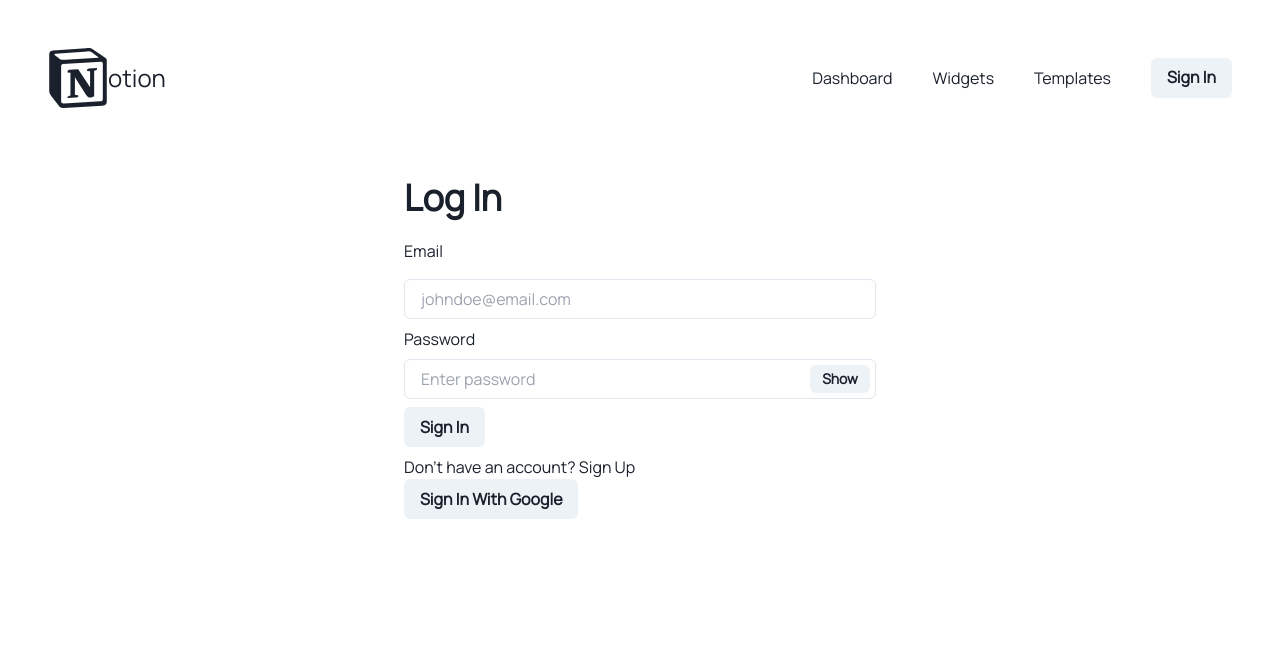
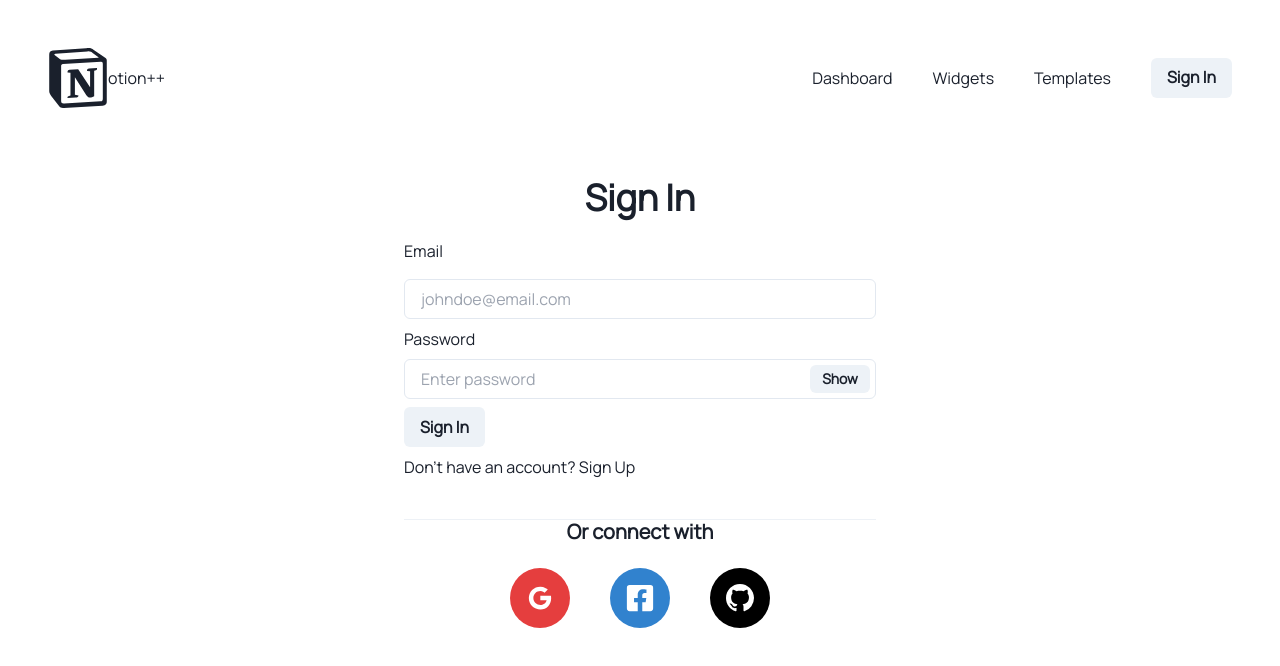
Before and after one commit to shiv-neel/lifelog, a Next.js app: page /SignIn in a window 1280 px wide. Shown: the top 666 px of the page. Built offline with nearby package versions, Linux system fonts and the light colour scheme; no server answers.

Commit message:
login ui

```diff
--- a/components/Navbar.tsx
+++ b/components/Navbar.tsx
@@ -10,10 +10,12 @@ const Navbar = () => {
 		<nav className='w-full'>
 			<ul className='flex justify-end items-center gap-10 py-12 mr-12'>
 				<li className='mr-auto ml-12'>
-					<a href='/' className='flex items-center text-2xl'>
-						<SiNotion className='text-6xl' />
-						otion
-					</a>
+					<Link href='/'>
+						<div className='flex items-center'>
+							<SiNotion className='text-6xl' />
+							otion++
+						</div>
+					</Link>
 				</li>
 				<li>
 					<Link href='/dashboard'>Dashboard</Link>
@@ -25,10 +27,15 @@ const Navbar = () => {
 					<Link href='/templates'>Templates</Link>
 				</li>
 				<li>
-					{user ? <Button onClick={logout}>Account</Button>:<Button>
-						<Link href='/SignIn'>Sign In</Link>
-					</Button>}
-
+					{user ? (
+						<Button onClick={logout}>
+							<Link href='/'>Sign Out</Link>
+						</Button>
+					) : (
+						<Button>
+							<Link href='/SignIn'>Sign In</Link>
+						</Button>
+					)}
 				</li>
 			</ul>
 		</nav>
--- /dev/null
+++ b/pages/Dashboard.tsx
@@ -0,0 +1,7 @@
+import React from 'react'
+
+const Dashboard = () => {
+	return <div>Dashboard</div>
+}
+
+export default Dashboard
--- a/pages/SignIn.tsx
+++ b/pages/SignIn.tsx
@@ -2,6 +2,7 @@ import {
 	Box,
 	Button,
 	ButtonGroup,
+	Divider,
 	FormControl,
 	FormLabel,
 	Heading,
@@ -11,20 +12,39 @@ import {
 } from '@chakra-ui/react'
 import React, { useEffect, useRef, useState } from 'react'
 import { useAuth } from '../utils/AuthContext'
+import { IoLogoGoogle } from 'react-icons/io'
+import { FaFacebookSquare } from 'react-icons/fa'
+import { BsGithub } from 'react-icons/bs'
 
 const SignIn = () => {
+	const [email, setEmail] = useState<string>('')
+	const [password, setPassword] = useState<string>('')
+	const [error, setError] = useState<string>('')
 	const [show, setShow] = useState(false)
 	const handleClick = () => setShow(!show)
 
-
+	const emailSignIn = useAuth().emailSignIn
 	const googleSignIn = useAuth().googleSignIn
 
+	const submitHandler = (e: any) => {
+		e.preventDefault()
+		emailSignIn(email, password)
+			.then((res) => console.log(res?.user))
+			.catch((err) => setError(err.toString()))
+	}
 	return (
 		<Box w={'lg'} className='flex flex-col justify-center mx-auto border-1 p-5'>
-			<Heading as='h1'>Log In</Heading>
+			<Heading as='h1' size='xl' className='flex justify-center'>
+				Sign In
+			</Heading>
 			<FormControl className='mt-5 space-y-2'>
 				<FormLabel htmlFor='email'>Email</FormLabel>
-				<Input id='email' type='email' placeholder='johndoe@email.com'/>
+				<Input
+					id='email'
+					type='email'
+					placeholder='johndoe@email.com'
+					onChange={(e) => setEmail(e.target.value)}
+				/>
 				<FormLabel htmlFor='password'>Password</FormLabel>
 				<InputGroup size='md'>
 					<Input
@@ -32,22 +52,63 @@ const SignIn = () => {
 						type={show ? 'text' : 'password'}
 						placeholder='Enter password'
 						id='password'
+						onChange={(e) => setPassword(e.target.value)}
 					/>
+
 					<InputRightElement width='4.5rem'>
 						<Button h='1.75rem' size='sm' onClick={handleClick}>
 							{show ? 'Hide' : 'Show'}
 						</Button>
 					</InputRightElement>
 				</InputGroup>
-
-				<Button type='submit'>Sign In</Button>
+				<Button type='submit' onClick={submitHandler}>
+					Sign In
+				</Button>
 				<p>
-					Don't have an account? <a href='/SignUp'>Sign Up</a>
+					Don&apos;t have an account? <a href='/SignUp'>Sign Up</a>
 				</p>
-            </FormControl>
-            <ButtonGroup>
-                <Button onClick={googleSignIn}>Sign In With Google</Button>
-            </ButtonGroup>
+			</FormControl>
+			{error}
+			<Divider className='py-5' />
+			<Heading as='h2' size='md' className='flex justify-center'>
+				Or connect with
+			</Heading>
+			<div className='flex justify-center gap-10 py-6'>
+				<Button
+					onClick={googleSignIn}
+					className='hover:scale-105 duration-100'
+					style={{
+						width: 60,
+						height: 60,
+						borderRadius: '50%',
+					}}
+					colorScheme={'red'}
+				>
+					<IoLogoGoogle className='text-3xl text-white' />
+				</Button>
+				<Button
+					className='hover:scale-105 duration-100'
+					style={{
+						width: 60,
+						height: 60,
+						borderRadius: '50%',
+					}}
+					colorScheme={'blue'}
+				>
+					<FaFacebookSquare className='text-3xl' />
+				</Button>
+				<Button
+					className='hover:scale-105 duration-100'
+					style={{
+						width: 60,
+						height: 60,
+						borderRadius: '50%',
+						background: 'black',
+					}}
+				>
+					<BsGithub className='text-3xl text-white' />
+				</Button>
+			</div>
 		</Box>
 	)
 }
--- a/pages/SignUp.tsx
+++ b/pages/SignUp.tsx
@@ -8,6 +8,7 @@ import {
 	InputGroup,
 	InputRightElement,
 } from '@chakra-ui/react'
+import Link from 'next/link'
 import React, { useEffect, useRef, useState } from 'react'
 import { useAuth } from '../utils/AuthContext'
 
@@ -28,9 +29,10 @@ const SignUp = () => {
 		else {
 			console.log(email, password)
 			try {
-				signup(email, password).then(res => console.log(res?.user)).catch(err => console.log(err))
-			}
-			catch (error) {
+				signup(email, password)
+					.then((res) => console.log(res?.user))
+					.catch((err) => console.log(err))
+			} catch (error) {
 				console.log(error)
 			}
 		}
@@ -41,7 +43,12 @@ const SignUp = () => {
 			<Heading as='h1'>Sign Up</Heading>
 			<FormControl className='mt-5 space-y-2'>
 				<FormLabel htmlFor='email'>Email</FormLabel>
-				<Input id='email' type='email' placeholder='johndoe@email.com' onChange={(e) => setEmail(e.target.value)}/>
+				<Input
+					id='email'
+					type='email'
+					placeholder='johndoe@email.com'
+					onChange={(e) => setEmail(e.target.value)}
+				/>
 				<FormLabel htmlFor='password'>Password</FormLabel>
 				<InputGroup size='md'>
 					<Input
@@ -59,18 +66,20 @@ const SignUp = () => {
 					</InputRightElement>
 				</InputGroup>
 				<FormLabel htmlFor='confirm-password'>Confirm Pasword</FormLabel>
-					<Input
-						pr='4.5rem'
-						type={show ? 'text' : 'password'}
-						placeholder='Confirm password'
+				<Input
+					pr='4.5rem'
+					type={show ? 'text' : 'password'}
+					placeholder='Confirm password'
 					id='confirm-password'
 					onChange={(e) => setConfirmPassword(e.target.value)}
-					/>
-				<Button type='submit' onClick={submitHandler}>Sign Up</Button>
+				/>
+				<Button type='submit' onClick={submitHandler}>
+					Sign Up
+				</Button>
 				<p>
-					Already have an account? <a href='/SignIn'>Sign In</a>
+					Already have an account? <Link href='/SignIn'>Sign In</Link>
 				</p>
-				{ passwordsMatch ? <></> : <p>Passwords do not match. </p>}
+				{passwordsMatch ? <></> : <p>Passwords do not match. </p>}
 			</FormControl>
 		</Box>
 	)
--- a/utils/AuthContext.tsx
+++ b/utils/AuthContext.tsx
@@ -1,4 +1,13 @@
-import { createUserWithEmailAndPassword, GoogleAuthProvider, signInWithPopup, signOut, User, UserCredential } from 'firebase/auth'
+import {
+	createUserWithEmailAndPassword,
+	GoogleAuthProvider,
+	signInWithEmailAndPassword,
+	signInWithPopup,
+	signOut,
+	User,
+	UserCredential,
+} from 'firebase/auth'
+import Router from 'next/router'
 import React, { createContext, useContext, useEffect, useState } from 'react'
 import { auth, AuthType, UserType } from './Firebase'
 
@@ -11,17 +20,33 @@ export const useAuth = () => {
 export const AuthProvider: React.FC = ({ children }) => {
 	const [currentUser, setCurrentUser] = useState<User | null>(null)
 
+	const emailSignUp = (email: string, password: string) => {
+		return createUserWithEmailAndPassword(auth, email, password).then(
+			(result) => {
+				setCurrentUser(result.user)
+				Router.push('/Dashboard')
+				return result
+			}
+		)
+	}
 
-    const emailSignUp = (email: string, password: string) => {
-        return createUserWithEmailAndPassword(auth, email, password)
+	const emailSignIn = (email: string, password: string) => {
+		return signInWithEmailAndPassword(auth, email, password).then((result) => {
+			setCurrentUser(result.user)
+			Router.push('/Dashboard')
+			return result
+		})
 	}
 
 	const googleProvider = new GoogleAuthProvider()
 	const googleSignIn = async () => {
-        return await signInWithPopup(auth, googleProvider).then(result => {
+		return await signInWithPopup(auth, googleProvider)
+			.then((result) => {
 				setCurrentUser(result.user)
+				Router.push('/Dashboard')
 				return result
 			})
+			.catch(() => alert('Error: Could not authenticate google account.'))
 	}
 
 	const logout = async () => {
@@ -31,13 +56,11 @@ export const AuthProvider: React.FC = ({ children }) => {
 	}
 
 	useEffect(() => {
-        const unsubscribe = auth.onAuthStateChanged(user => {
+		const unsubscribe = auth.onAuthStateChanged((user) => {
 			setCurrentUser(user)
 		})
 		return unsubscribe
 	}, [])
-    const value = { currentUser, emailSignUp, googleSignIn, logout }
-  return (
-      <AuthContext.Provider value={value}>{children}</AuthContext.Provider>
-  )
+	const value = { currentUser, emailSignUp, emailSignIn, googleSignIn, logout }
+	return <AuthContext.Provider value={value}>{children}</AuthContext.Provider>
 }
--- a/utils/Firebase.tsx
+++ b/utils/Firebase.tsx
@@ -7,18 +7,21 @@ import firebase, {
 
 import 'firebase/auth'
 
-import {
-	getAuth,
-	User,
-	UserCredential,
-} from 'firebase/auth'
+import { getAuth, User, UserCredential } from 'firebase/auth'
 
 import { getFirestore } from 'firebase/firestore'
 
 export interface AuthType {
 	currentUser: User | null
-	emailSignUp: (email: string, password: string) => Promise<UserCredential | null>
-	googleSignIn: () => Promise<UserCredential | null>
+	emailSignUp: (
+		email: string,
+		password: string
+	) => Promise<UserCredential | null>
+	emailSignIn: (
+		email: string,
+		password: string
+	) => Promise<UserCredential | null | void>
+	googleSignIn: () => Promise<UserCredential | null | void>
 	logout: () => Promise<void>
 }
 
```
Lines whose indentation alone changed are shown as unchanged.
